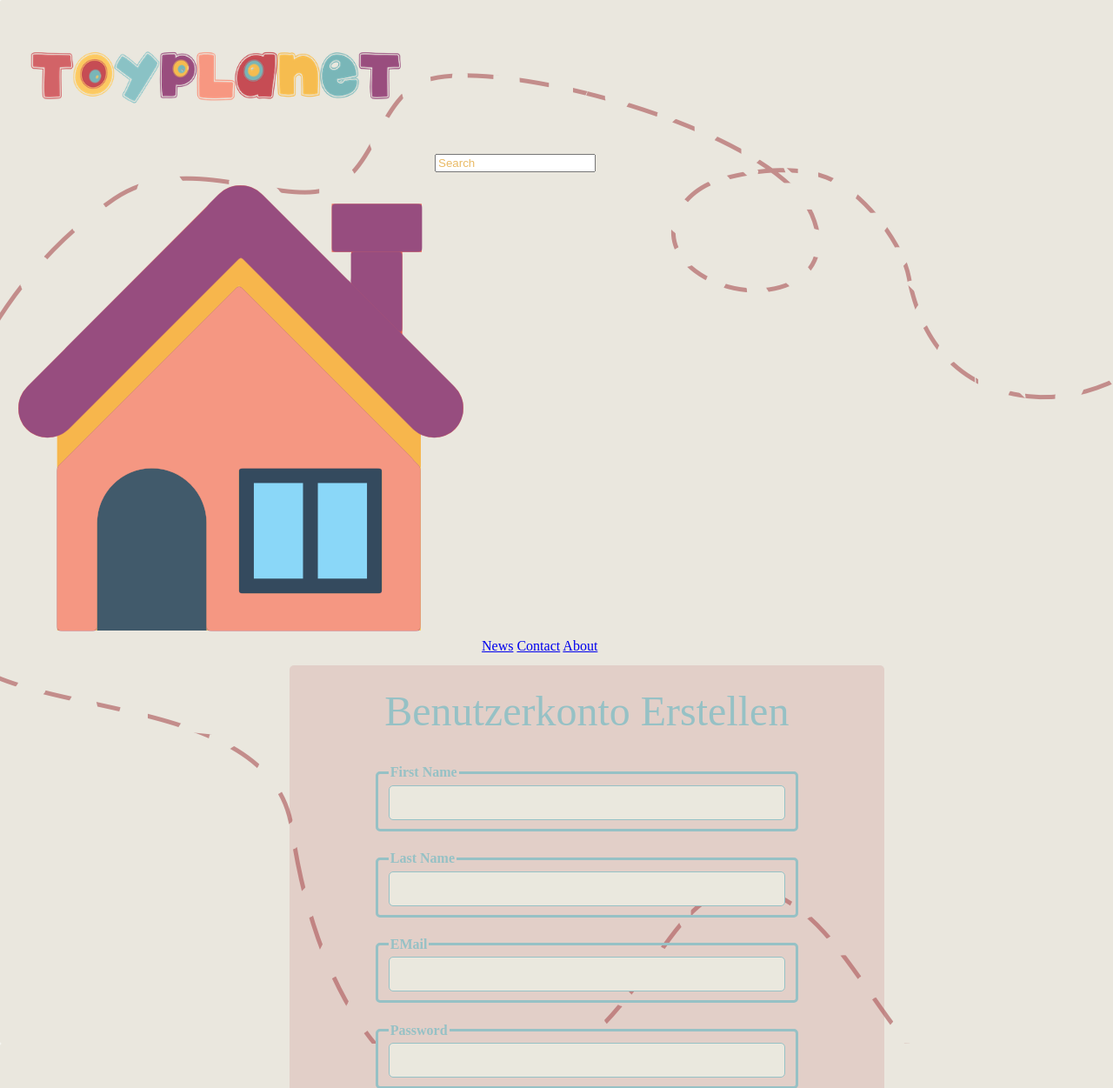
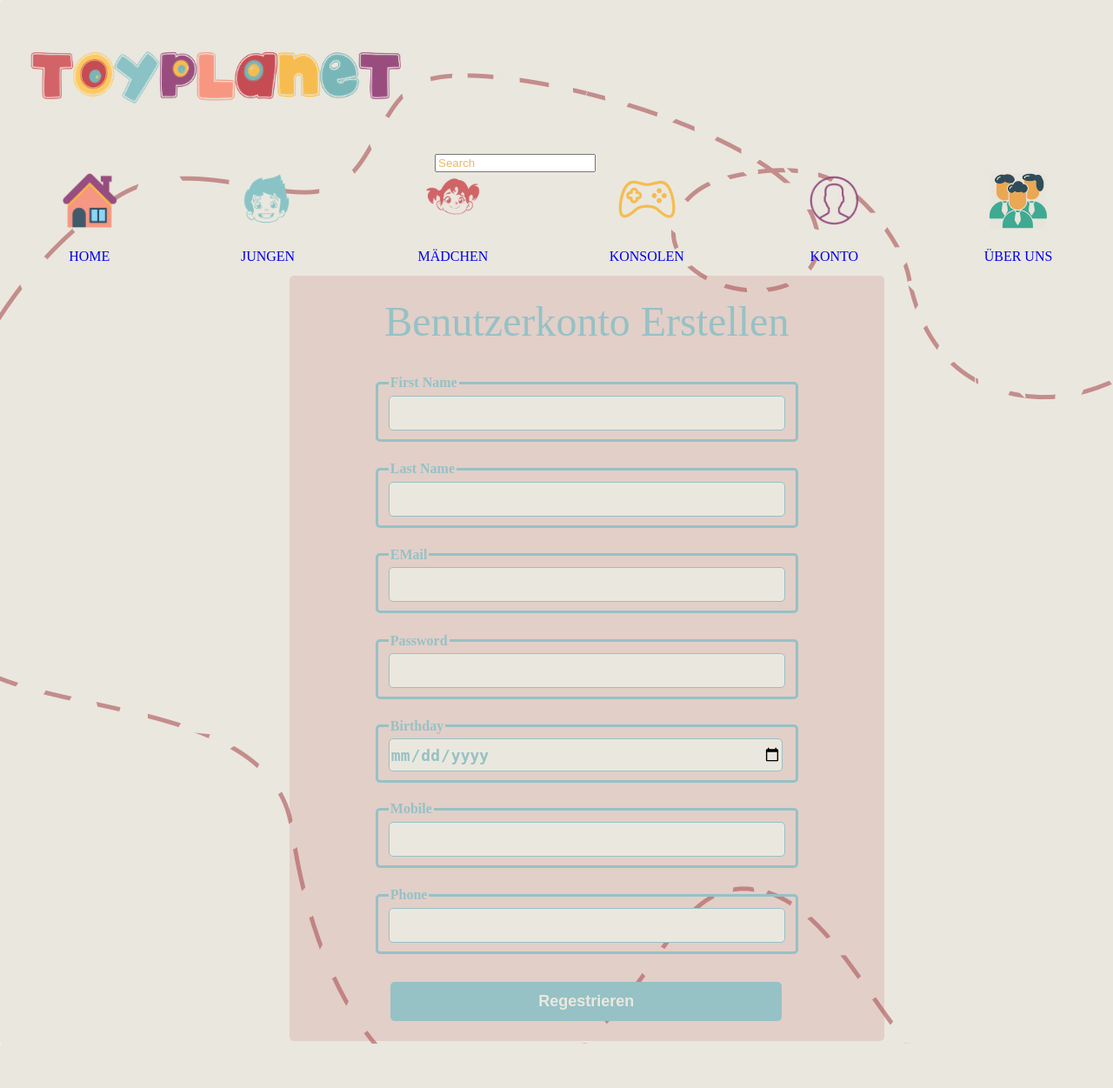
Before and after one commit to TKSpectro/WebProject, a PHP site: page /index.php?a=formular in a window 1280 px wide. Shown: the top 1251 px of the page at 87% size. After the commit the page ends 1201 px from the top, so only its background shows below. Run offline with PHP 8.4, Linux system fonts and the light colour scheme.

Commit message:
headBig und css changed

```diff
--- a/assert/css/Toyplanet_style.css
+++ b/assert/css/Toyplanet_style.css
@@ -156,3 +156,32 @@ table.login input[type="submit"] {
 table.formular input[type="submit"] {
     margin-left: 6.3em;
 }
+
+
+
+nav {
+    width: 100%;
+}
+
+nav ul {
+    display: flex;
+    flex-direction: row;
+    margin: 0;
+    padding: 0;
+}
+
+nav ul li {
+    list-style: none;
+    flex-grow: 1;
+    text-align: center;
+
+}
+
+nav ul li a {
+    display: block;
+    text-decoration: none;
+}
+nav ul li img{
+
+    width: 66px;
+}
--- a/views/shared/_headerBig.php
+++ b/views/shared/_headerBig.php
@@ -2,10 +2,24 @@
   <a href="index.php"><img id="logo" src="assert/photos/Logo_Klein.png" alt="Toyplanet_logo"></a>
   <input id="search" type="text" placeholder="Search">
 
+    <!--
     <div class="pill-nav">
-        <a href= "index.php?a=index" ><img id="homeIcon" src="assets/images/homeIcon.png"  alt="Home"></a>
-        <a href="#news">News</a>
-        <a href="#contact">Contact</a>
-        <a href="#about">About</a>
+        <a href="index.php?a=index"><img src="assets/images/homeIcon.png"  alt="Home Bild"><br></br>HOME</a>
+        <a href="index.php?a=index"><img src="assets/images/boyIcon.png"  alt="Jungen Bild"><br></br>JUNGEN</a>
+        <a href="index.php?a=index"><img src="assets/images/girlIcon.png"  alt="Mädchen Bild"><br></br>MÄDCHEN</a>
+        <a href="index.php?a=index"><img src="assets/images/controllerIcon.png"  alt="Konsolen Bild"><br></br>KONSOLEN</a>
+        <a href="index.php?a=index"><img src="assets/images/headIcon.png"  alt="Konto Bild"><br></br>KONTO</a>
+        <a href="index.php?a=index"><img src="assets/images/aboutIcon.png"  alt="Über uns Bild"><br></br>ÜBER UNS</a>
     </div>
+-->
+    <nav>
+        <ul>
+            <li><a href="index.php?a=index"><img src="assets/images/homeIcon.png"  alt="Home Bild"><br></br>HOME</a></li>
+            <li><a href="index.php?a=index"><img src="assets/images/boyIcon.png"  alt="Jungen Bild"><br></br>JUNGEN</a></li>
+            <li><a href="index.php?a=index"><img src="assets/images/girlIcon.png"  alt="Mädchen Bild"><br></br>MÄDCHEN</a></li>
+            <li><a href="index.php?a=index"><img src="assets/images/controllerIcon.png"  alt="Konsolen Bild"><br></br>KONSOLEN</a></li>
+            <li><a href="index.php?a=index"><img src="assets/images/headIcon.png"  alt="Konto Bild"><br></br>KONTO</a></li>
+            <li><a href="index.php?a=index"><img src="assets/images/aboutIcon.png"  alt="Über uns Bild"><br></br>ÜBER UNS</a></li>
+        </ul>
+    </nav>
 </header>
```
